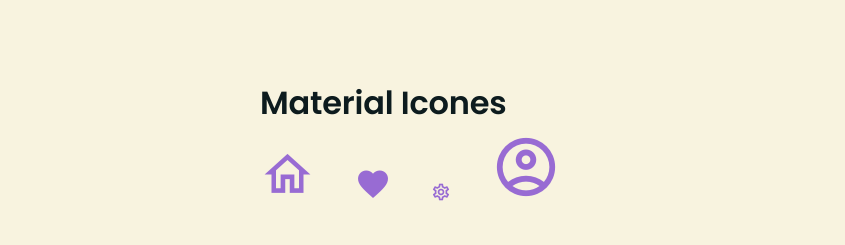
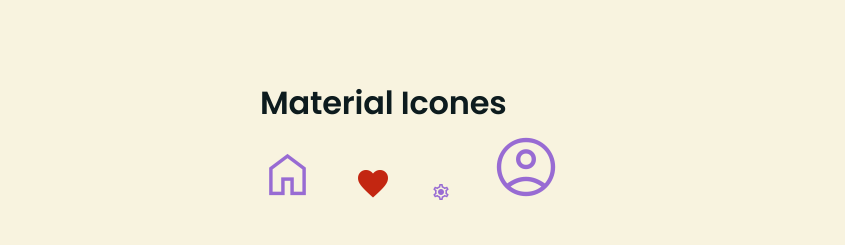
Before and after one commit to Atreb8/DAM1M04-Exercici005, a plain HTML site: page guia-estil.html in a window 1280 px wide. Shown: the part 1300-1545 px from the top of the page, without its empty margins (217-1062 px from the left). Drawn offline with nearby package versions, Linux system fonts and the light colour scheme.

Commit message:
fil icono css i html

```diff
--- a/estils.css
+++ b/estils.css
@@ -591,6 +591,13 @@ button:hover {
 }
 
 
+.icon-fill {
+  font-variation-settings: 'FILL' 1;
+  color: rgb(195, 38, 17) !important;
+}
+
+
+
 /* ------------------------------
    RESPONSIVE
 --------------------------------*/
--- a/guia-estil.html
+++ b/guia-estil.html
@@ -6,6 +6,8 @@
     <title>Guia d’estil · Web Multicolor</title>
     <link rel="stylesheet" href="estils.css">
     <link href="https://fonts.googleapis.com/icon?family=Material+Icons+Outlined" rel="stylesheet">
+    <link rel="stylesheet" href="https://fonts.googleapis.com/css2?family=Material+Symbols+Outlined:opsz,wght,FILL,GRAD@20..48,100..700,0..1,-50..200" />
+
     <style>
         body {
             margin: 0;
@@ -83,15 +85,19 @@
 
     <!-- Material Icons -->
     <section class="reveal">
-        <h2>Material Icones</h2>
-        <div class="icons-exemple">
-            <span class="material-icons-outlined" style="font-size:55px;">home</span>
-            <span class="material-icons-outlined" style="font-size:36px;">favorite</span>
-            <span class="material-icons-outlined" style="font-size:20px;">settings</span>
-            <span class="material-icons-outlined" style="font-size:70px;">account_circle</span>
-        </div>
-        <p>Opcions de pes i mida: wght, FILL, opsz.</p>
-    </section>
+    <h2>Material Icones</h2>
+    <div class="icons-exemple">
+        <span class="material-symbols-outlined" style="font-size:55px;">home</span>
+
+        <!-- Ícono con FILL aplicado -->
+        <span class="material-symbols-outlined icon-fill" style="font-size:36px;">favorite</span>
+
+        <span class="material-symbols-outlined" style="font-size:20px;">settings</span>
+        <span class="material-symbols-outlined" style="font-size:70px;">account_circle</span>
+    </div>
+    <p>Opcions de pes i mida: wght, FILL, opsz.</p>
+</section>
+
 
 
     <!-- Botons -->
```
